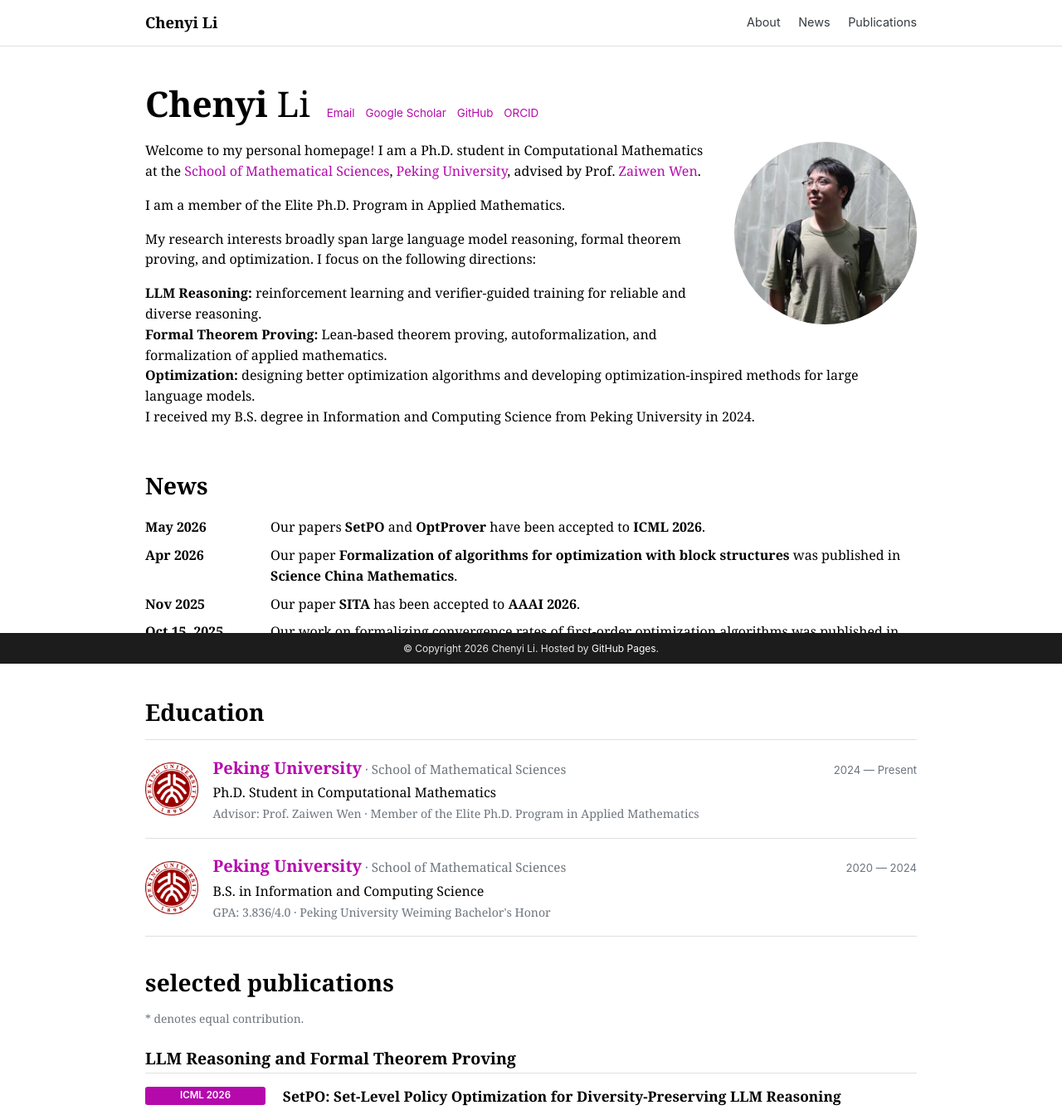
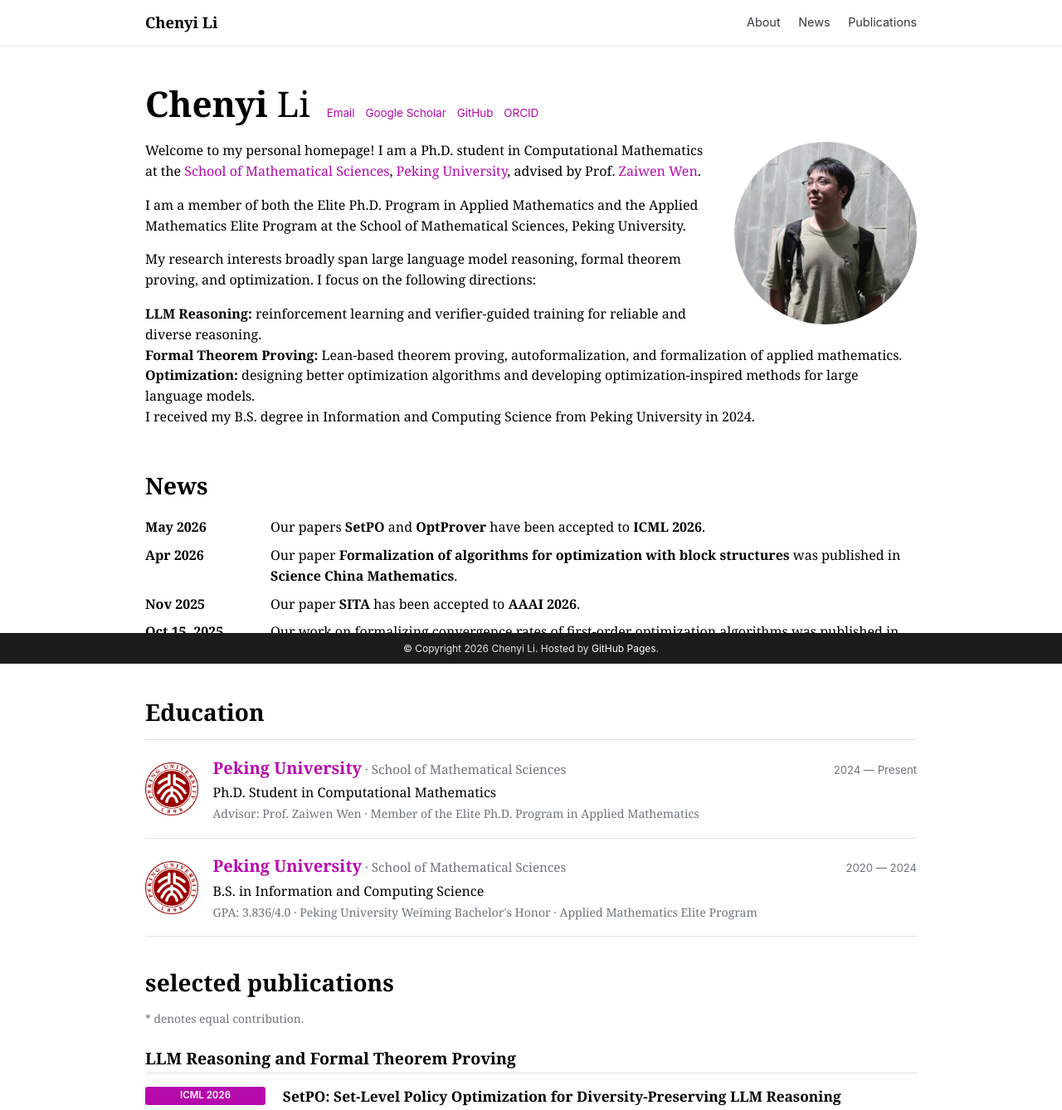
Before and after one commit to chenyili0818/chenyili0818.github.io, a Next.js app: page / in a window 1280 px wide. Shown: the top 1338 px of the page at 83% size. Built offline with nearby package versions, Linux system fonts and the light colour scheme.

Commit message:
List both elite mathematics programs

```diff
--- a/app/page.tsx
+++ b/app/page.tsx
@@ -227,7 +227,9 @@
             </p>
 
             <p>
-              I am a member of the Elite Ph.D. Program in Applied Mathematics.
+              I am a member of both the Elite Ph.D. Program in Applied Mathematics
+              and the Applied Mathematics Elite Program at the School of Mathematical
+              Sciences, Peking University.
             </p>
 
             <p>
@@ -334,7 +336,8 @@
                 </div>
                 <p>B.S. in Information and Computing Science</p>
                 <p className="education-note">
-                  GPA: 3.836/4.0 · Peking University Weiming Bachelor&apos;s Honor
+                  GPA: 3.836/4.0 · Peking University Weiming Bachelor&apos;s Honor ·
+                  Applied Mathematics Elite Program
                 </p>
               </div>
             </article>
```
Also changed, not shown: 1 other file (tests, documents, lock files or other folders).
